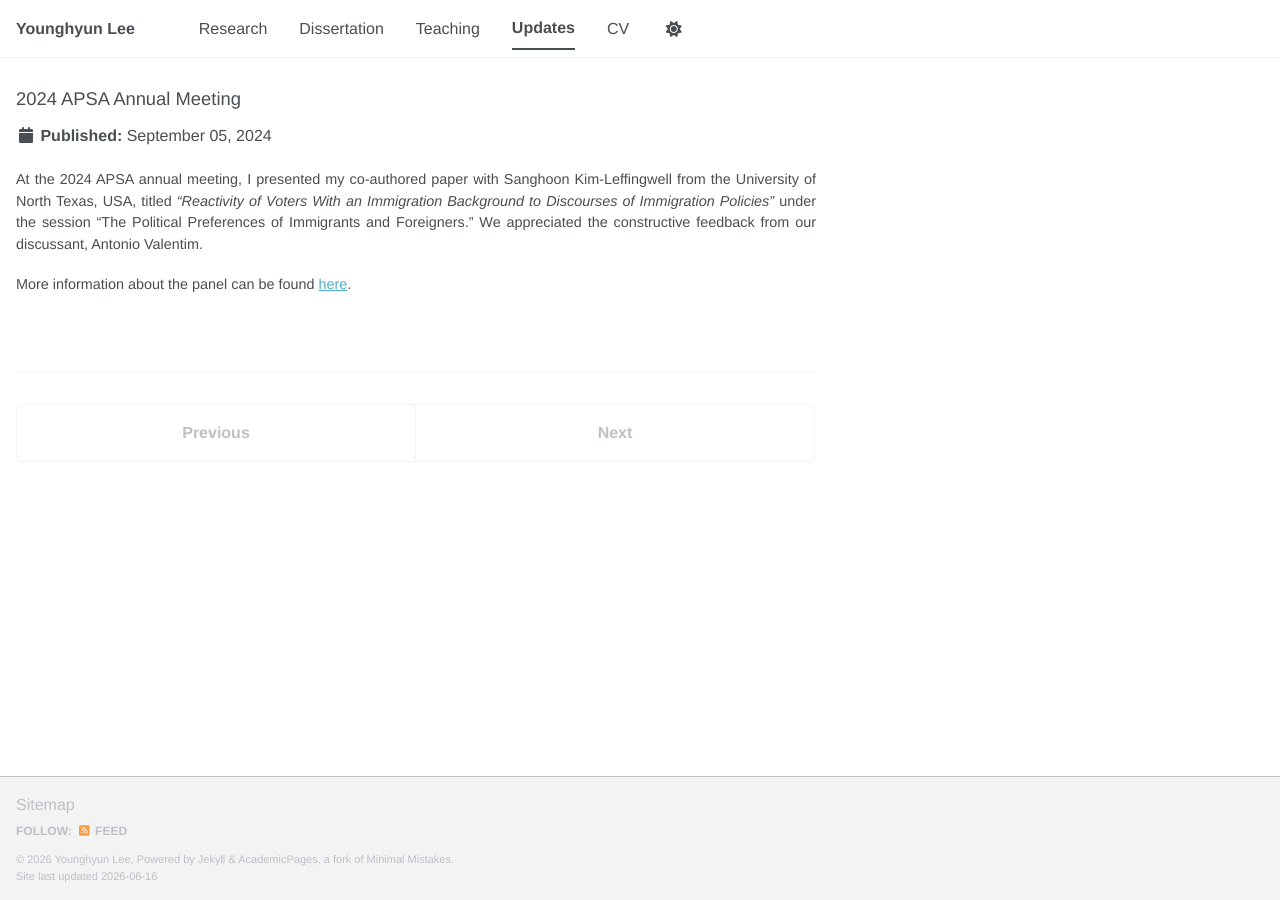
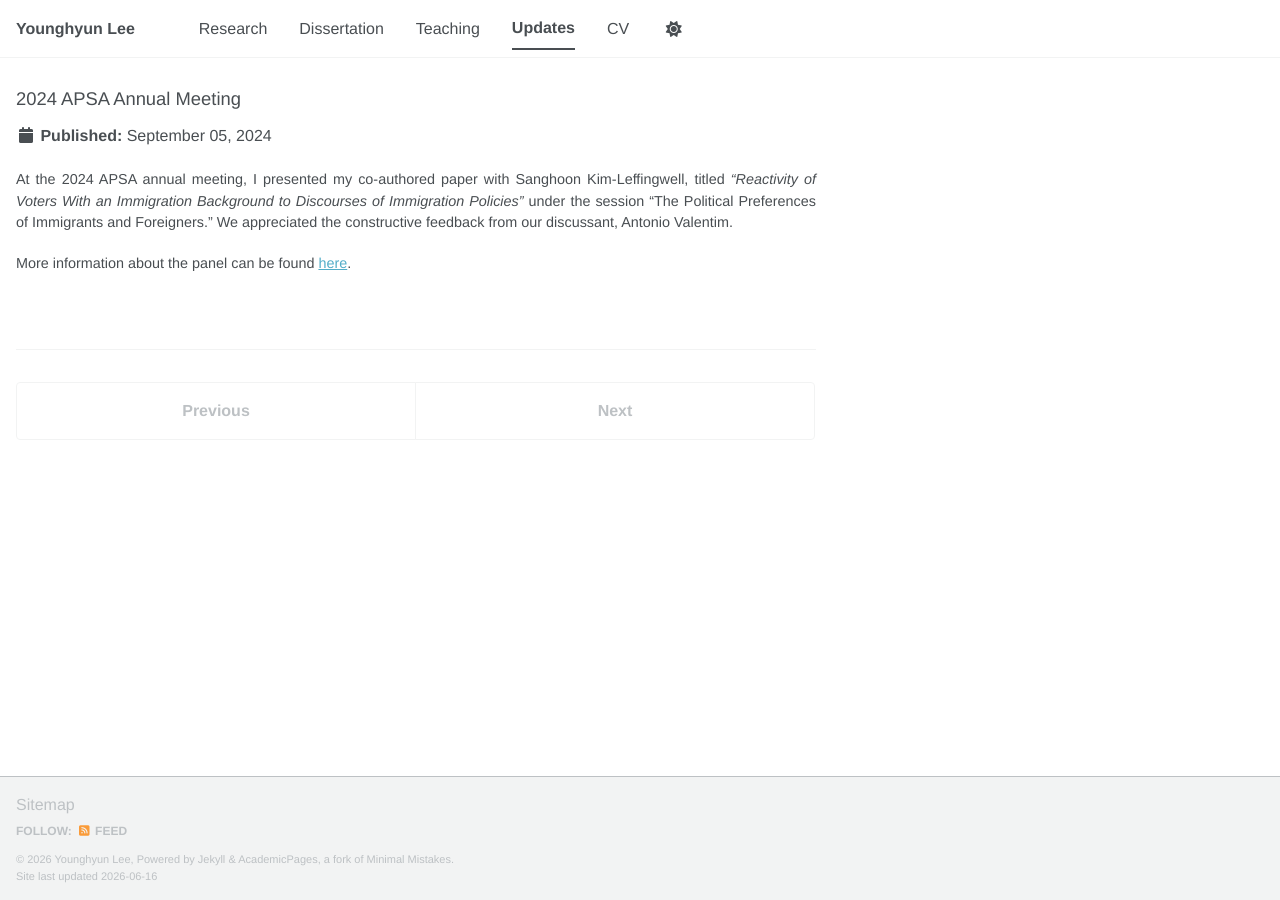
Before and after one commit to younghyunlee52/Website, a Jekyll site: the page built from _updates/2024-09-05-apsa-annual-meeting.md, in a window 1280 px wide. Built offline with Jekyll 4.4.1, drawn with Linux system fonts in a browser that asks for light colours; a script bundle is joined from its source files by our own code; library files that are not in the unit come from our copies.

Commit message:
Update 2024-09-05-apsa-annual-meeting.md

```diff
--- a/_updates/2024-09-05-apsa-annual-meeting.md
+++ b/_updates/2024-09-05-apsa-annual-meeting.md
@@ -8,6 +8,6 @@ image_alt:
 caption:
 ---
 
-At the 2024 APSA annual meeting, I presented my co-authored paper with Sanghoon Kim-Leffingwell from the University of North Texas, USA, titled *"Reactivity of Voters With an Immigration Background to Discourses of Immigration Policies"* under the session "The Political Preferences of Immigrants and Foreigners." We appreciated the constructive feedback from our discussant, Antonio Valentim.
+At the 2024 APSA annual meeting, I presented my co-authored paper with Sanghoon Kim-Leffingwell, titled *"Reactivity of Voters With an Immigration Background to Discourses of Immigration Policies"* under the session "The Political Preferences of Immigrants and Foreigners." We appreciated the constructive feedback from our discussant, Antonio Valentim.
 
 More information about the panel can be found [here](https://convention2.allacademic.com/one/apsa/apsa24/index.php?program_focus=view_session&selected_session_id=2148234&cmd=online_program_direct_link&sub_action=online_program).
```
